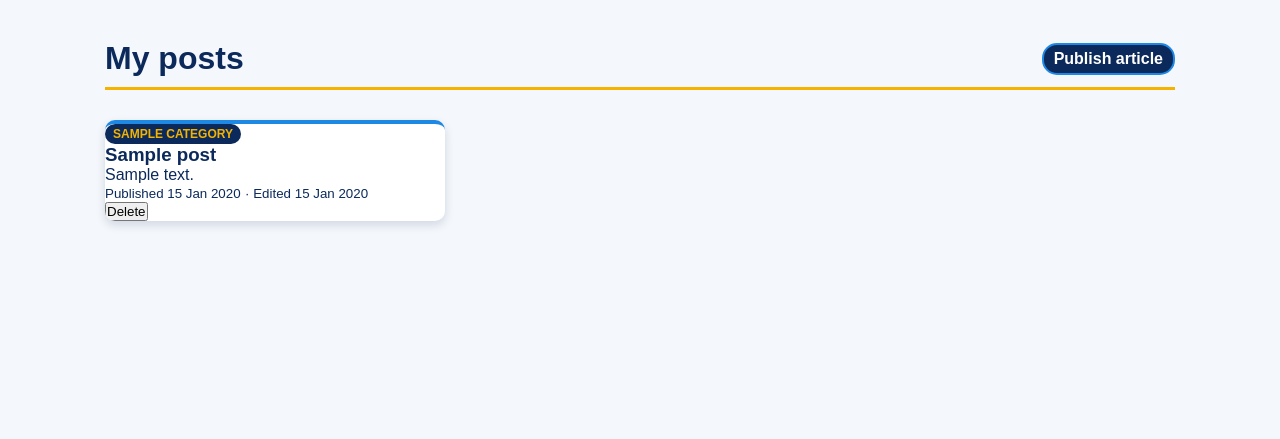
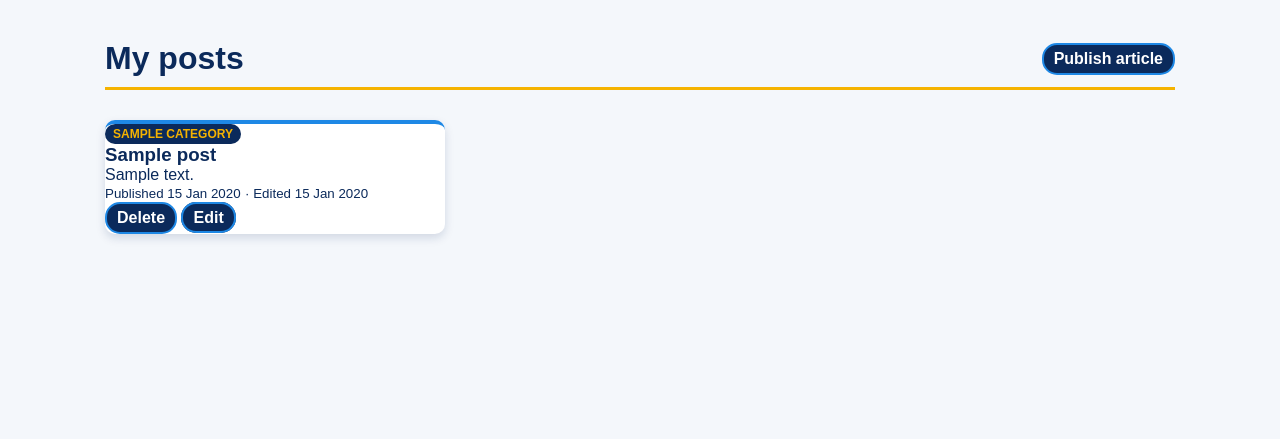
Before and after one commit to NWstevo/Fly-High-Ventures_Blog, a Node project: template views/my_posts.ejs in a window 1280 px wide. Shown: the part 73-512 px from the top of the page. Run offline with Node 20 templates, Linux system fonts and the light colour scheme; the template is opened without the code that fills it: most values are stand-ins (such as "Sample title", 1, 10 or a date in 2020).

Commit message:
Add an Edit link to My Posts cards

```diff
--- a/views/my_posts.ejs
+++ b/views/my_posts.ejs
@@ -10,7 +10,8 @@
     <% if (posts.length === 0) { %>
         <p class="my_posts_empty">You haven't published anything yet.</p>
     <% } else { %>
-        <%# Uses the home page's .news_cards grid and .card / .card_tag styles. `my_post_list` and `data-post-id` let public/script.js delete a card. %>
+        <%# Uses the home page's .news_cards grid and .card / .card_tag styles. Each card has Edit (GET /posts/:id/edit) and Delete;
+            `my_post_list` and `data-post-id` let public/script.js delete a card. %>
         <div class="news_cards my_post_list">
             <% posts.forEach(post => { %>
                 <article class="card" data-post-id="<%= post.id %>">
@@ -20,7 +21,8 @@
                         <small>Published <%= post.createdAt %></small>
                         <% if (post.updatedAt) { %>
                         <small>· Edited <%= post.updatedAt %></small> <% } %><br>
-                        <button type="button" class="delete_post">Delete</button>
+                        <button type="button" class="delete_post buttons">Delete</button>
+                        <a class="buttons" href="/posts/<%= post.id %>/edit">Edit</a>
                 </article>
             <% }) %>
         </div>
```
